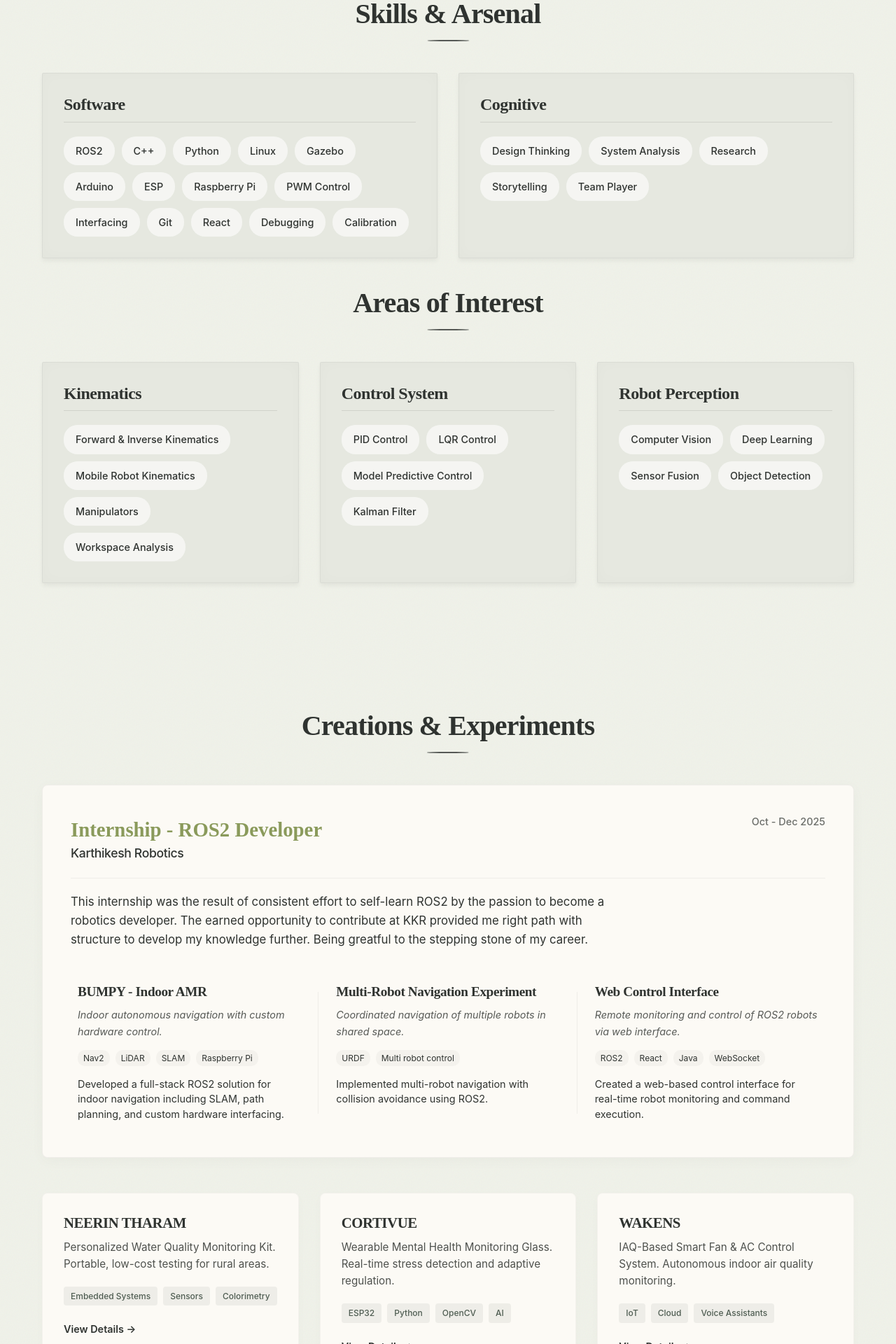
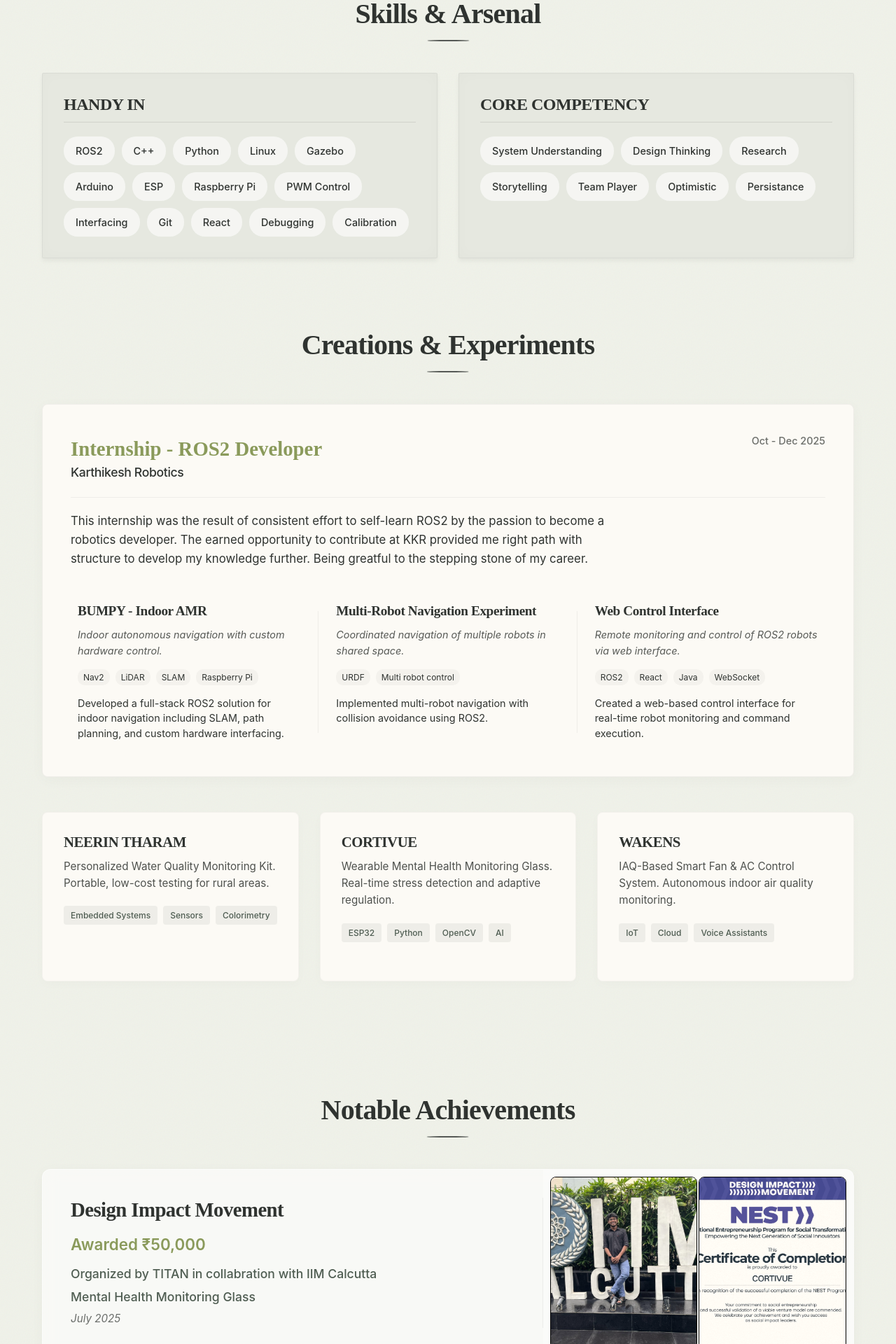
Before and after one commit to Pirate-tek/guru-portfolio, a React (Vite) app: page / in a window 1280 px wide. Shown: the part 1400-3320 px from the top of the page at 70% size. Built offline with nearby package versions, Linux system fonts and the light colour scheme; a web font is replaced by a local one.

Commit message:
Version 1.3.0

```diff
--- a/package.json
+++ b/package.json
@@ -12,7 +12,8 @@
   "dependencies": {
     "@emailjs/browser": "^4.4.1",
     "react": "^19.2.0",
-    "react-dom": "^19.2.0"
+    "react-dom": "^19.2.0",
+    "react-icons": "^5.5.0"
   },
   "devDependencies": {
     "@eslint/js": "^9.39.1",
--- a/src/App.jsx
+++ b/src/App.jsx
@@ -27,7 +27,7 @@ function App() {
         <Hero />
         <WhyRobotics />
         <Skills />
-        <AOI />
+        {/*<AOI />*/}
         <Projects />
         <Achievements />
         <Publications />
--- /dev/null
+++ b/src/components/AOI.css
@@ -0,0 +1,125 @@
+/* AOI Section - Story Driven & Japanese Minimal Theme */
+.aoi-section {
+    padding: 80px 0;
+    background-color: transparent;
+}
+
+.aoi-grid {
+    display: grid;
+    grid-template-columns: repeat(3, 1fr);
+    gap: 2.5rem;
+    /* Increased gap for better separation */
+    margin-top: 3rem;
+}
+
+/* Responsive Grid */
+@media (max-width: 1024px) {
+    .aoi-grid {
+        grid-template-columns: repeat(2, 1fr);
+        gap: 2rem;
+    }
+}
+
+@media (max-width: 768px) {
+    .aoi-grid {
+        grid-template-columns: 1fr;
+        padding: 0 1rem;
+        gap: 2rem;
+    }
+}
+
+/* Card Styling - Story & Washi Aesthetic */
+.aoi-card {
+    background-color: rgba(138, 154, 91, 0.08);
+    /* Pale Mint Green (Matcha tint) */
+    border-radius: 1rem;
+    /* Rounded corners (2xl approx) */
+    padding: 2.5rem 2rem;
+    position: relative;
+    transition: all 0.4s cubic-bezier(0.25, 0.8, 0.25, 1);
+    border: 1px solid rgba(138, 154, 91, 0.1);
+    /* Subtle green border */
+
+    /* Soft ambient shadow */
+    box-shadow:
+        0 4px 12px rgba(0, 0, 0, 0.03),
+        inset 0 0 30px rgba(255, 255, 255, 0.4);
+    /* Inner glow */
+
+    display: flex;
+    flex-direction: column;
+    align-items: flex-start;
+    /* Left align for story feel */
+    height: 100%;
+    overflow: hidden;
+}
+
+/* Hover Effect - Scale & Intensify */
+.aoi-card:hover {
+    transform: scale(1.02) translateY(-4px);
+    box-shadow:
+        0 15px 30px rgba(47, 51, 48, 0.08),
+        /* Deeper shadow */
+        inset 0 0 0 1px var(--color-matcha);
+    /* Border highlight */
+    background-color: rgba(138, 154, 91, 0.12);
+    /* Slightly richer mint */
+}
+
+/* Icon Styling */
+.aoi-icon-wrapper {
+    font-size: 2.5rem;
+    color: var(--color-matcha);
+    margin-bottom: 1.5rem;
+    transition: transform 0.4s ease, color 0.3s ease;
+    background: rgba(255, 255, 255, 0.6);
+    padding: 12px;
+    border-radius: 50%;
+    display: inline-flex;
+    align-items: center;
+    justify-content: center;
+    box-shadow: 0 2px 8px rgba(0, 0, 0, 0.05);
+}
+
+.aoi-card:hover .aoi-icon-wrapper {
+    transform: rotate(10deg) scale(1.1);
+    color: var(--accent-secondary);
+    /* Darker green on hover */
+    background: #fff;
+}
+
+/* Typography */
+.aoi-title {
+    font-family: var(--font-display);
+    /* Zen Old Mincho */
+    font-size: 1.6rem;
+    font-weight: 700;
+    color: var(--color-sumi);
+    margin-bottom: 1rem;
+    letter-spacing: -0.02em;
+}
+
+.aoi-description {
+    font-family: var(--font-main);
+    /* Inter */
+    font-size: 1.05rem;
+    line-height: 1.8;
+    color: var(--color-seaweed);
+    font-style: italic;
+    /* Quote feel */
+    opacity: 0.9;
+    position: relative;
+}
+
+/* Optional decorative quote mark */
+.aoi-description::before {
+    content: '“';
+    font-family: serif;
+    font-size: 3rem;
+    color: var(--color-matcha);
+    opacity: 0.2;
+    position: absolute;
+    top: -1.5rem;
+    left: -1rem;
+    line-height: 1;
+}
--- a/src/components/AOI.jsx
+++ b/src/components/AOI.jsx
@@ -1,36 +1,32 @@
 import React from 'react';
-import './Skills.css';
+import { FaRobot, FaCogs, FaEye } from 'react-icons/fa';
+import './AOI.css';
 
 const AOI = () => {
     const aoiCategories = [
         {
             title: 'Kinematics',
-            skills: ['Forward & Inverse Kinematics', 'Mobile Robot Kinematics', 'Manipulators', 'Workspace Analysis']
+            description: '"Love for physics drew me into exploring Mechanics"',
         },
         {
-            title: 'Control System',
-            skills: ['PID Control', 'LQR Control', 'Model Predictive Control', 'Kalman Filter']
+            title: 'Control Systems',
+            description: '"Passion to build intelligent system "',
         },
         {
             title: 'Robot Perception',
-            skills: ['Computer Vision', 'Deep Learning', 'Sensor Fusion', 'Object Detection']
+            description: '"Lured by the curiosity to understand how robots able to see and interpret the world."',
         },
-
     ];
 
     return (
-        <section id="aoi" className="section skills-section">
+        <section id="aoi" className="section aoi-section">
             <div className="container">
                 <h2 className="section-title">Areas of Interest</h2>
-                <div className="skills-grid">
+                <div className="aoi-grid">
                     {aoiCategories.map((category, index) => (
-                        <div key={index} className="skill-category">
-                            <h3 className="category-title">{category.title}</h3>
-                            <div className="skill-tags">
-                                {category.skills.map((skill, idx) => (
-                                    <span key={idx} className="skill-tag">{skill}</span>
-                                ))}
-                            </div>
+                        <div key={index} className="aoi-card">
+                            <h3 className="aoi-title">{category.title}</h3>
+                            <p className="aoi-description">{category.description}</p>
                         </div>
                     ))}
                 </div>
--- a/src/components/Projects.css
+++ b/src/components/Projects.css
@@ -145,6 +145,7 @@
     display: flex;
     flex-direction: column;
     justify-content: space-between;
+    cursor: pointer;
 }
 
 .project-card:hover {
@@ -183,25 +184,7 @@
     font-weight: 500;
 }
 
-button.project-link {
-    background: none;
-    border: none;
-    padding: 0;
-    cursor: pointer;
-    font-family: inherit;
-    font-size: 0.9rem;
-    font-weight: 600;
-    color: var(--color-sumi);
-    transition: color 0.3s ease;
-    display: flex;
-    align-items: center;
-    gap: 5px;
-    margin-top: auto;
-}
 
-button.project-link:hover {
-    color: var(--accent-primary);
-}
 
 /* Modal Styles */
 .project-modal-overlay {
@@ -273,7 +256,7 @@ button.project-link:hover {
 .modal-context {
     font-size: 1rem;
     color: var(--accent-secondary);
-    margin-bottom: 40px;
+    margin-bottom: 30px;
     font-weight: 500;
     border-bottom: 1px solid rgba(0, 0, 0, 0.05);
     padding-bottom: 20px;
@@ -281,7 +264,7 @@ button.project-link:hover {
 }
 
 .modal-section {
-    margin-bottom: 35px;
+    margin-bottom: 30px;
 }
 
 .modal-section h4 {
--- a/src/components/Projects.jsx
+++ b/src/components/Projects.jsx
@@ -52,7 +52,7 @@ const Projects = () => {
             title: 'NEERIN THARAM',
             description: 'Personalized Water Quality Monitoring Kit. Portable, low-cost testing for rural areas.',
             techStack: ['Embedded Systems', 'Sensors', 'Colorimetry'],
-            link: '#',
+            outcome: 'Created a web-based control interface for real-time robot monitoring and command execution.',
             details: {
                 role: 'Team Lead',
                 context: 'Smart India Hackathon 2024',
@@ -64,7 +64,6 @@ const Projects = () => {
             title: 'CORTIVUE',
             description: 'Wearable Mental Health Monitoring Glass. Real-time stress detection and adaptive regulation.',
             techStack: ['ESP32', 'Python', 'OpenCV', 'AI'],
-            link: '#',
             details: {
                 role: 'Inventor & Lead Developer',
                 context: 'Personal Innovation Project',
@@ -76,7 +75,6 @@ const Projects = () => {
             title: 'WAKENS',
             description: 'IAQ-Based Smart Fan & AC Control System. Autonomous indoor air quality monitoring.',
             techStack: ['IoT', 'Cloud', 'Voice Assistants'],
-            link: '#',
             details: {
                 role: 'IoT Developer',
                 context: 'SIH Internal Selection',
@@ -135,7 +133,14 @@ const Projects = () => {
 
                     <div className="internship-panels">
                         {internship.subProjects.map((sub, index) => (
-                            <div key={index} className="internship-panel" onClick={() => openModal(sub, 'internship')}>
+                            <div
+                                key={index}
+                                className="internship-panel"
+                                onClick={() => openModal(sub, 'internship')}
+                                role="button"
+                                tabIndex={0}
+                                onKeyDown={(e) => (e.key === 'Enter' || e.key === ' ') && openModal(sub, 'internship')}
+                            >
                                 <h4 className="panel-title">{sub.title}</h4>
                                 <p className="panel-problem">{sub.problemStatement}</p>
                                 <div className="panel-tech">
@@ -152,7 +157,14 @@ const Projects = () => {
                 {/* Additional Projects Grid */}
                 <div className="projects-grid additional-projects">
                     {additionalProjects.map((project, index) => (
-                        <div key={index} className="project-card">
+                        <div
+                            key={index}
+                            className="project-card"
+                            onClick={() => openModal(project)}
+                            role="button"
+                            tabIndex={0}
+                            onKeyDown={(e) => (e.key === 'Enter' || e.key === ' ') && openModal(project)}
+                        >
                             <div className="project-content">
                                 <h3 className="project-title">{project.title}</h3>
                                 <p className="project-description">{project.description}</p>
@@ -161,7 +173,6 @@ const Projects = () => {
                                         <span key={idx} className="project-tag">{tag}</span>
                                     ))}
                                 </div>
-                                <button onClick={() => openModal(project)} className="project-link">View Details &rarr;</button>
                             </div>
                         </div>
                     ))}
@@ -174,6 +185,11 @@ const Projects = () => {
                         <button className="project-modal-close" onClick={closeModal}>&times;</button>
                         <h3 className="modal-title">{selectedProject.title}</h3>
                         <p className="modal-context">{selectedProject.context}</p>
+
+                        <div className="modal-section">
+                            <h4>DESCRIPTION</h4>
+                            <p>{selectedProject.description}</p>
+                        </div>
 
                         {/* Conditionally hide Role & Responsibility for internship subprojects */}
                         {!selectedProject.isInternship && (
--- a/src/components/Skills.jsx
+++ b/src/components/Skills.jsx
@@ -4,12 +4,12 @@ import './Skills.css';
 const Skills = () => {
     const skillCategories = [
         {
-            title: 'Software',
+            title: 'HANDY IN',
             skills: ['ROS2', 'C++', 'Python', 'Linux', 'Gazebo', 'Arduino', 'ESP', 'Raspberry Pi', 'PWM Control', 'Interfacing', 'Git', 'React', 'Debugging', 'Calibration']
         },
         {
-            title: 'Cognitive',
-            skills: ['Design Thinking', 'System Analysis', 'Research', 'Storytelling', 'Team Player']
+            title: 'CORE COMPETENCY',
+            skills: ['System Understanding', 'Design Thinking', 'Research', 'Storytelling', 'Team Player', 'Optimistic', 'Persistance']
         },
     ];
 
```
Also changed, not shown: 1 other file (tests, documents, lock files or other folders).
